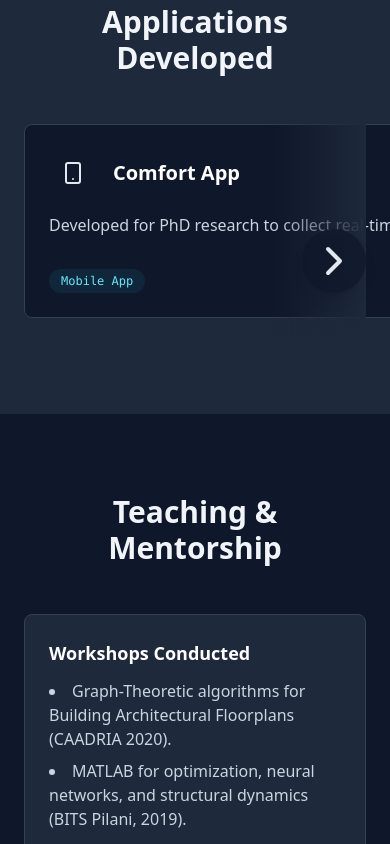
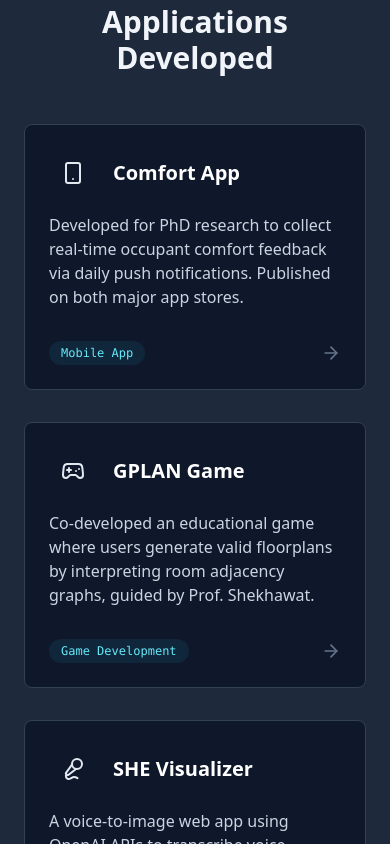
Before and after one commit to nitantupasani/webpage, a React (Create React App) app: page / in a window 390 px wide. Shown: the part 3760-4604 px from the top of the page. Built offline with nearby package versions, Linux system fonts and the light colour scheme.

Commit message:
mobile design issue fixed

```diff
--- a/src/App.js
+++ b/src/App.js
@@ -265,7 +265,7 @@ const portfolioData = {
     { icon: Smartphone, title: "Comfort App", description: "Developed for PhD research to collect real-time occupant comfort feedback via daily push notifications. Published on both major app stores.", tags: ["Mobile App"], link: "https://apps.apple.com/nl/app/b4b-building-28-delft/id6444261538?l=en-GB", color: "blue" },
     { icon: Gamepad2, title: "GPLAN Game", description: "Co-developed an educational game where users generate valid floorplans by interpreting room adjacency graphs, guided by Prof. Shekhawat.", tags: ["Game Development"], link: "https://apps.apple.com/nl/app/gplan-game/id6727013926?l=en-GB", color: "green" },
     { icon: Mic2, title: "SHE Visualizer", description: "A voice-to-image web app using OpenAI APIs to transcribe voice, generate AI visuals, and email responses instantly to users at SHE 2024.", tags: ["WordPress", "OpenAI API"], link: "https://www.she2024.com/she-designer-page/", color: "purple" },
-    { icon: Shield, title: "P3Venti", description: "A decision-support tool for long-term care centers to manage pandemic risks like ventilation, balancing infection risk with resident health.", tags: ["Web App", "Decision Support"], link: "#", color: "red", status: "In Progress" }
+    { icon: Shield, title: "P3Venti", description: "A decision-support tool for long-term care centers to manage pandemic risks like ventilation, balancing infection risk with resident health.", tags: ["Web App", "Decision Support"], link: "https://p3venti.netlify.app/", color: "red", status: "In Progress" }
   ],
   teaching: {
     workshops: ["Graph-Theoretic algorithms for Building Architectural Floorplans (CAADRIA 2020).", "MATLAB for optimization, neural networks, and structural dynamics (BITS Pilani, 2019)."],
@@ -603,7 +603,60 @@ const Apps = () => {
     <Section id="apps" className="bg-white dark:bg-slate-800">
       <div className="container mx-auto px-6">
         <SectionTitle>Applications Developed</SectionTitle>
-        <div className="relative group">
+        <div className="md:hidden grid grid-cols-1 gap-8">
+          {portfolioData.apps.map((app, index) => {
+              const Icon = app.icon;
+              const isClickable = app.link && app.link !== "#";
+
+              const cardContent = (
+                <div className="relative bg-gray-50 dark:bg-slate-900 rounded-lg p-6 border border-gray-200 dark:border-slate-700 flex flex-col h-full overflow-hidden">
+                  {app.status === "In Progress" && (
+                    <div className="absolute top-2 right-2 z-10">
+                      <div className="flex items-center bg-amber-100 dark:bg-amber-900/50 text-amber-800 dark:text-amber-300 text-xs font-bold px-3 py-1 rounded-full shadow-md">
+                        <Wrench size={12} className="mr-1.5" />
+                        {app.status}
+                      </div>
+                    </div>
+                  )}
+                  <div className="flex items-center mb-4">
+                    <div className={`p-3 rounded-full bg-${app.color}-100 dark:bg-${app.color}-900/30 mr-4 text-${app.color}-600 dark:text-${app.color}-400`}>
+                      <Icon size={24} />
+                    </div>
+                    <h3 className="text-xl font-bold text-slate-900 dark:text-white">{app.title}</h3>
+                  </div>
+                  <p className="text-slate-600 dark:text-slate-300 mb-4 flex-grow">{app.description}</p>
+                  <div className="flex justify-between items-center mt-4">
+                    <div className="flex flex-wrap gap-2">
+                      {app.tags.map(tag => (
+                        <span key={tag} className="bg-cyan-100/60 text-cyan-800 dark:bg-cyan-900/30 dark:text-cyan-300 text-xs font-mono px-3 py-1 rounded-full">{tag}</span>
+                      ))}
+                    </div>
+                    <ArrowRight className={`text-slate-400 dark:text-slate-500 transition-opacity ${isClickable ? 'opacity-100' : 'opacity-0'}`} size={20} />
+                  </div>
+                </div>
+              );
+
+              if (isClickable) {
+                return (
+                  <a key={index} href={app.link} target="_blank" rel="noopener noreferrer" className="block h-full">
+                    <TiltCard>
+                      {cardContent}
+                    </TiltCard>
+                  </a>
+                );
+              }
+
+              return (
+                <div key={index} className="h-full">
+                  <TiltCard>
+                    {cardContent}
+                  </TiltCard>
+                </div>
+              );
+          })}
+        </div>
+
+        <div className="hidden md:block relative group">
           <div
             className="absolute top-0 left-0 h-full w-24 bg-gradient-to-r from-white dark:from-slate-800 to-transparent pointer-events-none z-10 transition-opacity duration-300"
             style={{ opacity: showLeftArrow ? 1 : 0 }}
@@ -662,7 +715,7 @@ const Apps = () => {
 
               if (isClickable) {
                 return (
-                  <a key={index} href={app.link} target="_blank" rel="noopener noreferrer" className="block h-full min-w-[350px] md:min-w-0 md:w-1/3 flex-shrink-0">
+                  <a key={index} href={app.link} target="_blank" rel="noopener noreferrer" className="block h-full min-w-[350px] flex-shrink-0">
                     <TiltCard>
                       {cardContent}
                     </TiltCard>
@@ -671,7 +724,7 @@ const Apps = () => {
               }
 
               return (
-                <div key={index} className="h-full min-w-[350px] md:min-w-0 md:w-1/3 flex-shrink-0">
+                <div key={index} className="h-full min-w-[350px] flex-shrink-0">
                   <TiltCard>
                     {cardContent}
                   </TiltCard>
```
